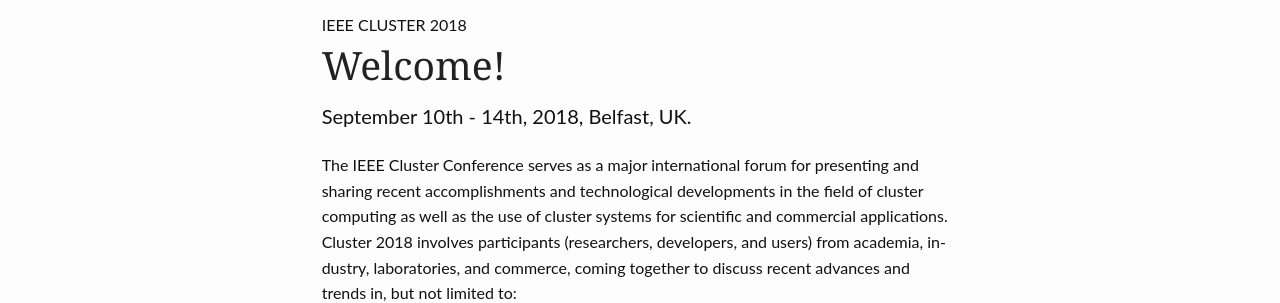
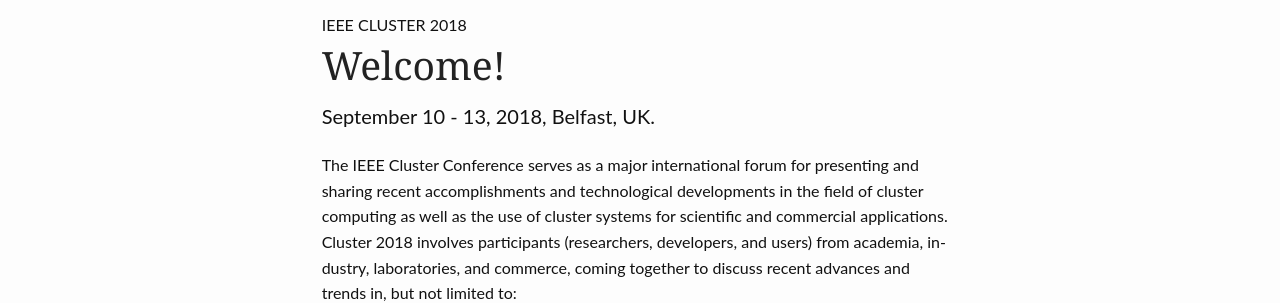
Before and after one commit to cluster2018/cluster2018, a Jekyll site: the page built from index.md, in a window 1280 px wide. Shown: the part 378-681 px from the top of the page. Built offline with Jekyll 4.4.1, drawn with Linux system fonts in a browser that asks for light colours.

Commit message:
Amended conference dates

```diff
--- a/index.md
+++ b/index.md
@@ -5,7 +5,7 @@ layout: page
 #
 subheadline: "IEEE Cluster 2018"
 title: "Welcome!"
-teaser: "September 10th - 14th, 2018, Belfast, UK."
+teaser: "September 10 - 13, 2018, Belfast, UK."
 header:
    image_fullwidth: "belfast.jpg"
    permalink: "/"
```
